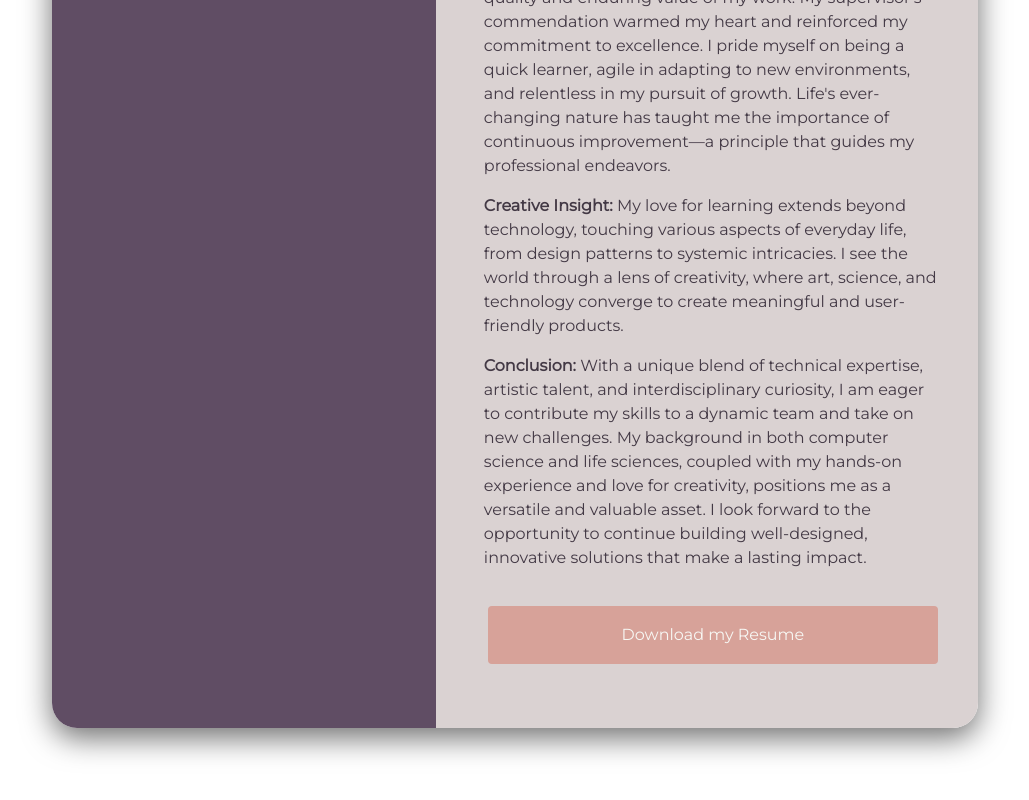
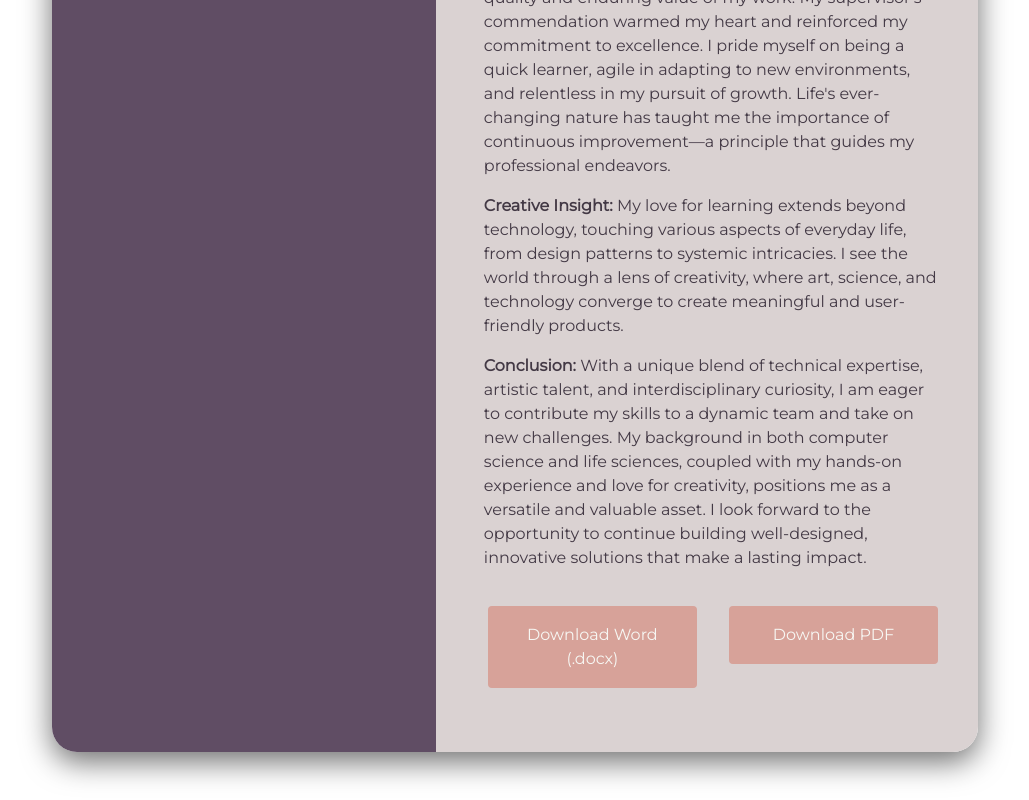
Before and after one commit to MyStarrySpace/shirley-xu-personal-website, a Next.js app: page /aboutme in a window 1280 px wide. Shown: the part 940-1740 px from the top of the page, without its empty margins (125-1154 px from the left). Before the commit the page ends 1716 px from the top, so only its background shows below. Built offline with nearby package versions, Linux system fonts and the light colour scheme.

Commit message:
Update resume

```diff
--- a/pages/aboutme.tsx
+++ b/pages/aboutme.tsx
@@ -100,13 +100,18 @@ const AboutMeIntro: NextPage = () => {
 									With a unique blend of technical expertise, artistic talent, and interdisciplinary curiosity, I am eager to contribute my skills to a dynamic team and take on new challenges. My background in both computer science and life sciences, coupled with my hands-on experience and love for creativity, positions me as a versatile and valuable asset. I look forward to the opportunity to continue building well-designed, innovative solutions that make a lasting impact.
 						       		</p>
 					    		</div>
-					    		<div className="row mb-3 p-0">
-					    			<div className="col px-3">
-					    				<a href="/files/shirley-xu-resume.pdf" className={"text-decoration-none"} download>
-					    					<button className={["btn p-3 mt-1", styles.contactmebtn, styles.fillwidth].join(' ')}>Download my Resume</button>
-					    				</a>
-					    			</div>
-					    		</div>
+								<div className="row mb-3 p-0">
+									<div className="col-12 col-md-6 px-3">
+										<a href="/files/Shirley_Xu_Resume.docx" className={"text-decoration-none"} download>
+											<button className={["btn p-3 mt-1", styles.contactmebtn, styles.fillwidth].join(' ')}>Download Word (.docx)</button>
+										</a>
+									</div>
+									<div className="col-12 col-md-6 px-3">
+										<a href="/files/Shirley_Xu_Resume.pdf" className={"text-decoration-none"} download>
+											<button className={["btn p-3 mt-1", styles.contactmebtn, styles.fillwidth].join(' ')}>Download PDF</button>
+										</a>
+									</div>
+								</div>
 					    	</div>
 					   	</div>
 					   </div>
```
Also changed, not shown: 2 other files (tests, documents, lock files or other folders).
